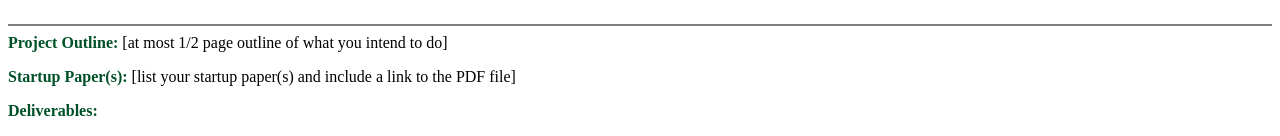
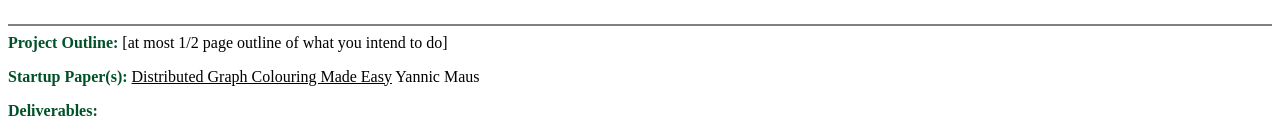
Before and after one commit to WorleyD/WorleyD.github.io, a plain HTML site: page COMP5704/home.html in a window 1280 px wide. Shown: the part 235-371 px from the top of the page. Drawn offline with Linux system fonts and the light colour scheme.

Commit message:
Added startup paper link

```diff
--- a/COMP5704/home.html
+++ b/COMP5704/home.html
@@ -39,8 +39,7 @@
 <hr noshade="noshade">
 <b><font color="#005128">Project Outline:</font></b> [at most
 1/2 page outline of what you intend to do]
-<p><b><font color="#005128">Startup Paper(s):</font></b> [list your
-startup paper(s) and include a link to the PDF file]</p>
+<p><b><font color="#005128">Startup Paper(s):</font></b> <a href="https://raw.githubusercontent.com/WorleyD/WorleyD.github.io/main/COMP5704/papers/graphcolouring.pdf"> Distributed Graph Colouring Made Easy</a> Yannic Maus</p>
 
 <p><b><font color="#005128">Deliverables:</font></b></p>
 
```
